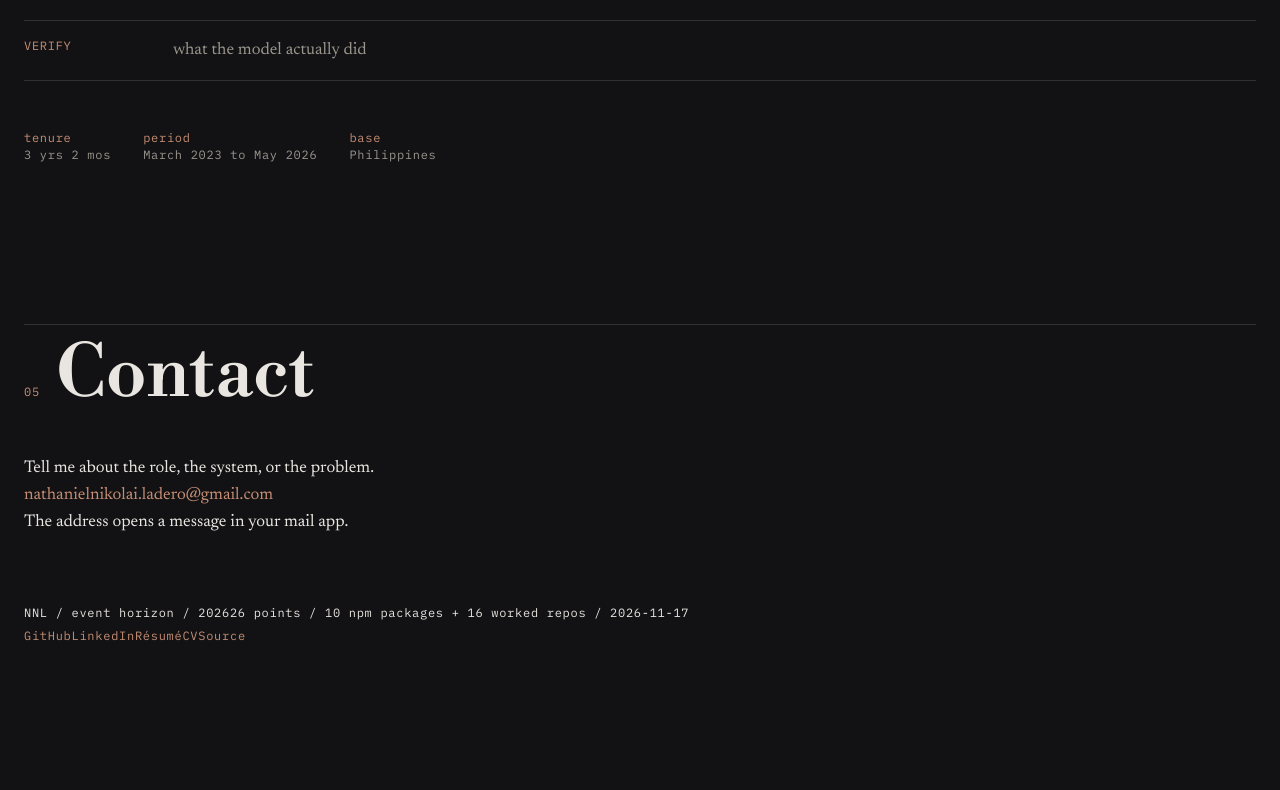
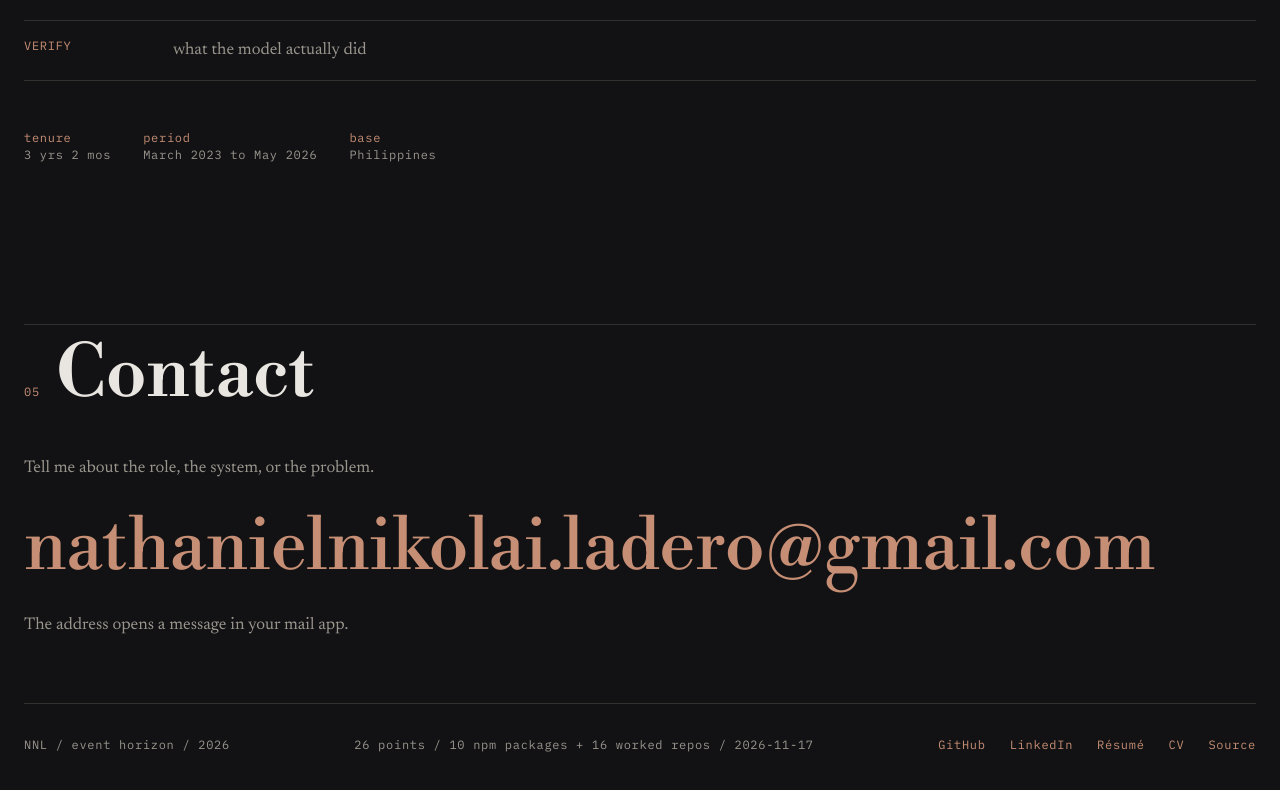
Before and after one commit to nathwn12/nathwn12.github.io, a React (Vite) app: page / in a window 1280 px wide. Shown: the part 6713-7503 px from the top of the page. Before the commit the page ends 7358 px from the top, so only its background shows below. Built offline with nearby package versions, Linux system fonts and the light colour scheme.

Commit message:
style(contact): set display address and colophon

```diff
--- a/src/styles/ledger.css
+++ b/src/styles/ledger.css
@@ -655,3 +655,45 @@
     gap: var(--space-4);
   }
 }
+
+/* Contact — the address is the display line; the colophon is a set of links. */
+.contact-line {
+  max-width: 46ch;
+  color: var(--color-ink-muted);
+}
+
+.mailto {
+  display: inline-block;
+  margin-block: var(--space-32);
+  font-family: var(--font-display);
+  font-size: clamp(1.75rem, 6vw, 4.5rem);
+  line-height: var(--leading-display);
+  letter-spacing: var(--tracking-display);
+  overflow-wrap: anywhere;
+}
+
+.section-lede {
+  max-width: var(--measure);
+  color: var(--color-ink-muted);
+}
+
+.colophon {
+  display: flex;
+  flex-wrap: wrap;
+  align-items: baseline;
+  justify-content: space-between;
+  gap: var(--space-16) var(--space-32);
+  padding-block: var(--space-32) var(--space-64);
+  border-block-start: 1px solid
+    color-mix(in srgb, var(--color-ink-muted) 24%, transparent);
+}
+
+.colophon .data {
+  color: var(--color-ink-muted);
+}
+
+.colophon-links {
+  display: flex;
+  flex-wrap: wrap;
+  gap: var(--space-24);
+}
```
Also changed, not shown: 1 other file (tests, documents, lock files or other folders).
